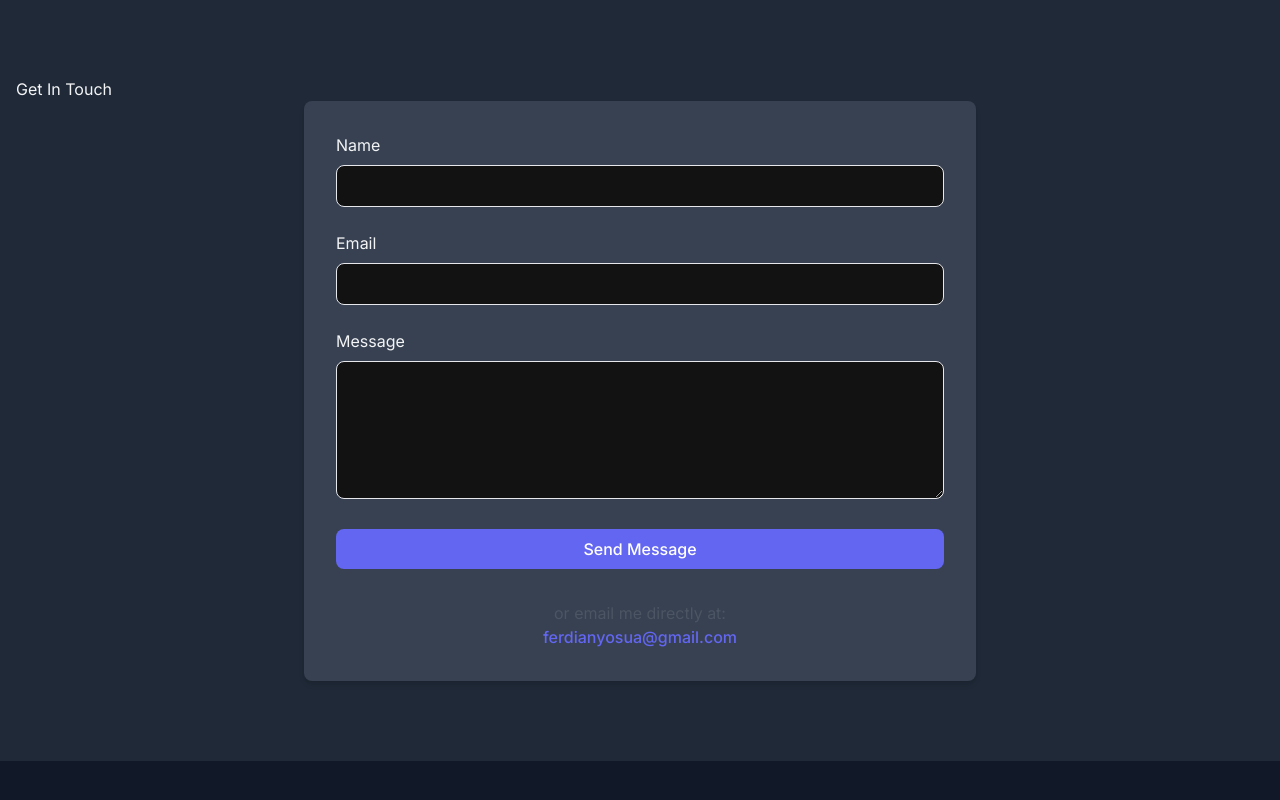
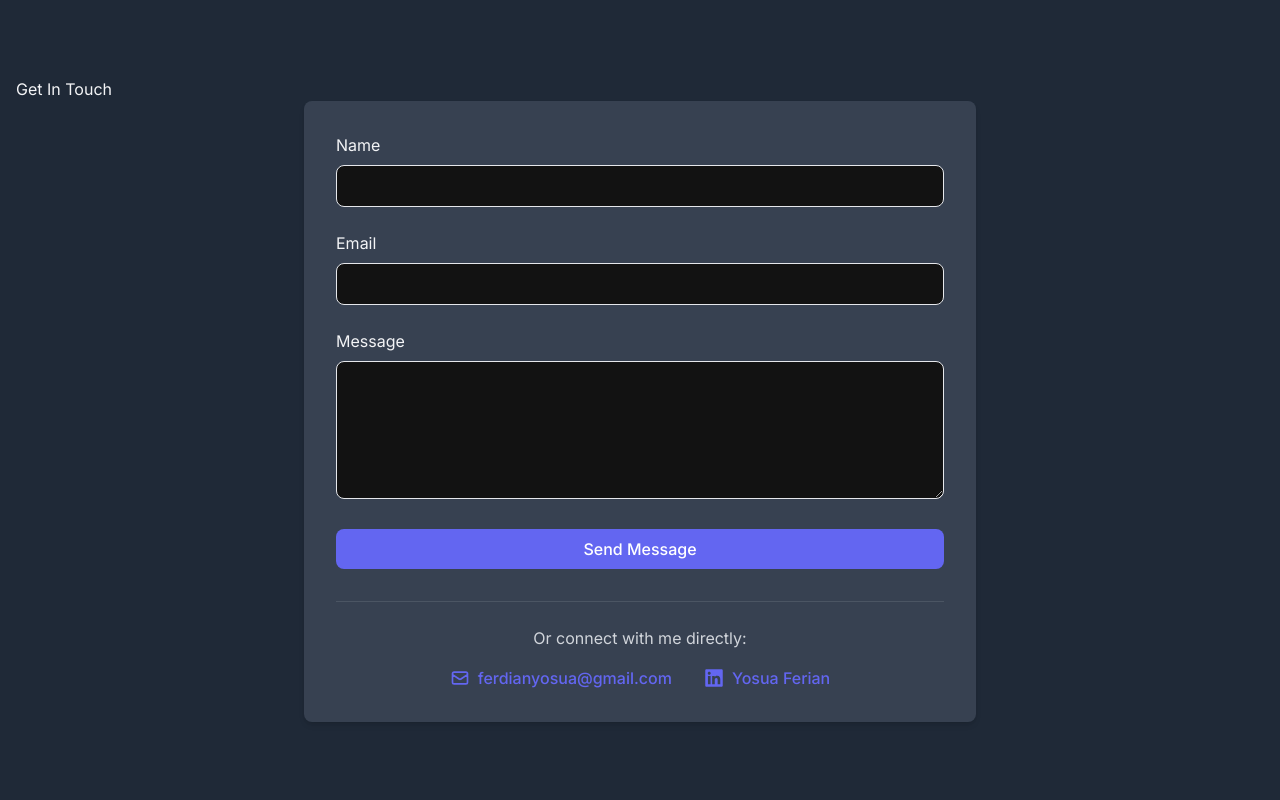
Before and after one commit to fyosua/online-CV, a Next.js app: page / in a window 1280 px wide. Shown: the part 1543-2343 px from the top of the page. Before the commit the page ends 2304 px from the top, so only its background shows below. Built offline with nearby package versions, Linux system fonts and the light colour scheme.

Commit message:
Update contact detail

```diff
--- a/src/app/components/Contact.tsx
+++ b/src/app/components/Contact.tsx
@@ -1,3 +1,6 @@
+import { HiOutlineMail, HiOutlineLink } from 'react-icons/hi';
+import { FaLinkedin } from 'react-icons/fa';
+
 export default function Contact() {
   return (
     <section id="contact" className="py-20 bg-gray-100 dark:bg-gray-800">
@@ -36,12 +39,31 @@ export default function Contact() {
               Send Message
             </button>
           </form>
-          <div className="mt-8 text-center">
-            <p className="text-gray-600">or email me directly at:</p>
-            <a href="mailto:ferdianyosua@gmail.com" className="text-primary font-medium">
-              ferdianyosua@gmail.com
-            </a>
+
+          <div className="mt-8 text-center border-t border-gray-200 dark:border-gray-600 pt-6">
+            <p className="text-gray-600 dark:text-gray-300 mb-4">Or connect with me directly:</p>
+            <div className="flex flex-col sm:flex-row justify-center items-center gap-4 sm:gap-8">
+              {/* Email Link */}
+              <a
+                href="mailto:ferdianyosua@gmail.com"
+                className="flex items-center gap-2 text-primary font-medium hover:underline"
+              >
+                <HiOutlineMail size={20} />
+                <span>ferdianyosua@gmail.com</span>
+              </a>
+              {/* LinkedIn Link */}
+              <a
+                href="https://www.linkedin.com/in/yosua-ferdian-a1a929116/"
+                target="_blank"
+                rel="noopener noreferrer"
+                className="flex items-center gap-2 text-primary font-medium hover:underline"
+              >
+                <FaLinkedin size={20} />
+                <span>Yosua Ferian</span>
+              </a>
+            </div>
           </div>
+
         </div>
       </div>
     </section>
```
